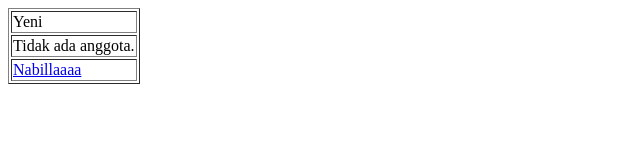
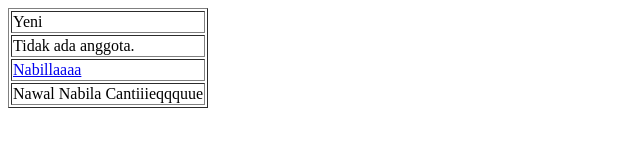
Before and after one commit to yenisaragih/INF206-2019-Z, a plain HTML site: page index.html in a window 1280 px wide. Shown: the whole page, without its empty margins (0-640 px from the left). Drawn offline with Linux system fonts and the light colour scheme.

Commit message:
Nama Lengkap di Index

```diff
--- a/index.html
+++ b/index.html
@@ -8,6 +8,7 @@
 <tr><td>Yeni</td></tr>
 <tr><td>Tidak ada anggota.</td></tr>
 <tr><td><a href="1408107010013.html"> Nabillaaaa </a></td></tr>
+<tr><td>Nawal Nabila Cantiiieqqquue</td></tr>
 </table>
 </body>
 </html>
```
